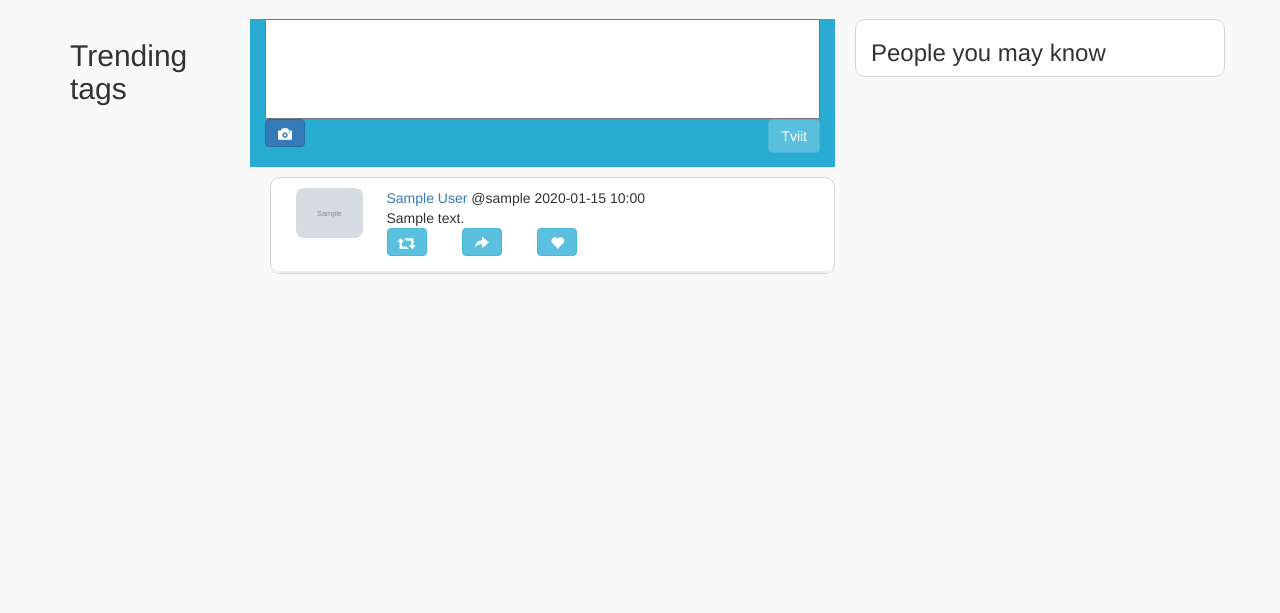
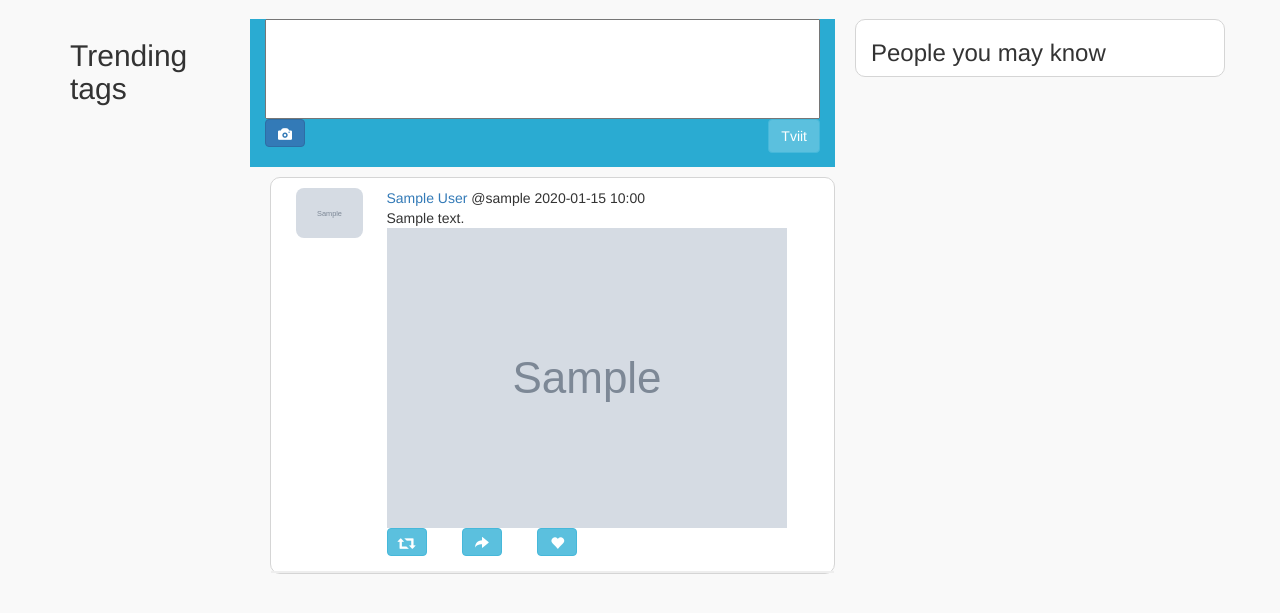
Before and after one commit to DeWa/Tviserrys, a Django app: page / in a window 1280 px wide. Shown: the part 71-684 px from the top of the page. Run offline with Django 3.2, Linux system fonts and the light colour scheme; a user stored in the database is signed in; tables that the repository leaves empty hold one stand-in row (values such as "Sample post"); grey boxes marked "Sample" are stand-in pictures; style sheets or scripts are compiled from the project's sources; parts of the project's set-up code (start-up, migrations or seed data) failed here and were passed over; some libraries are stand-ins or nearby versions; some web fonts are replaced.

Commit message:
Show thumnails and images in tviits

```diff
--- a/templates/tviit/index.html
+++ b/templates/tviit/index.html
@@ -60,6 +60,13 @@
                                             {{ tviit.content }}
                                         </div>
                                     </div>
+                                    {% if tviit.image %}
+                                        <div class="row">
+                                            <div class="col-lg-12 tviit-content">
+                                                <a href="{{ tviit.image.url }}" target="_blank"><img src="{{ tviit.thumbnail.url }}" alt="img"></a>
+                                            </div>
+                                        </div>
+                                    {% endif %}
                                     <div class="row">
                                         <div class="col-lg-2">
                                             <button type="button" class="btn btn-info"><span class="glyphicon glyphicon-retweet" aria-hidden="true"></span></button>
```
